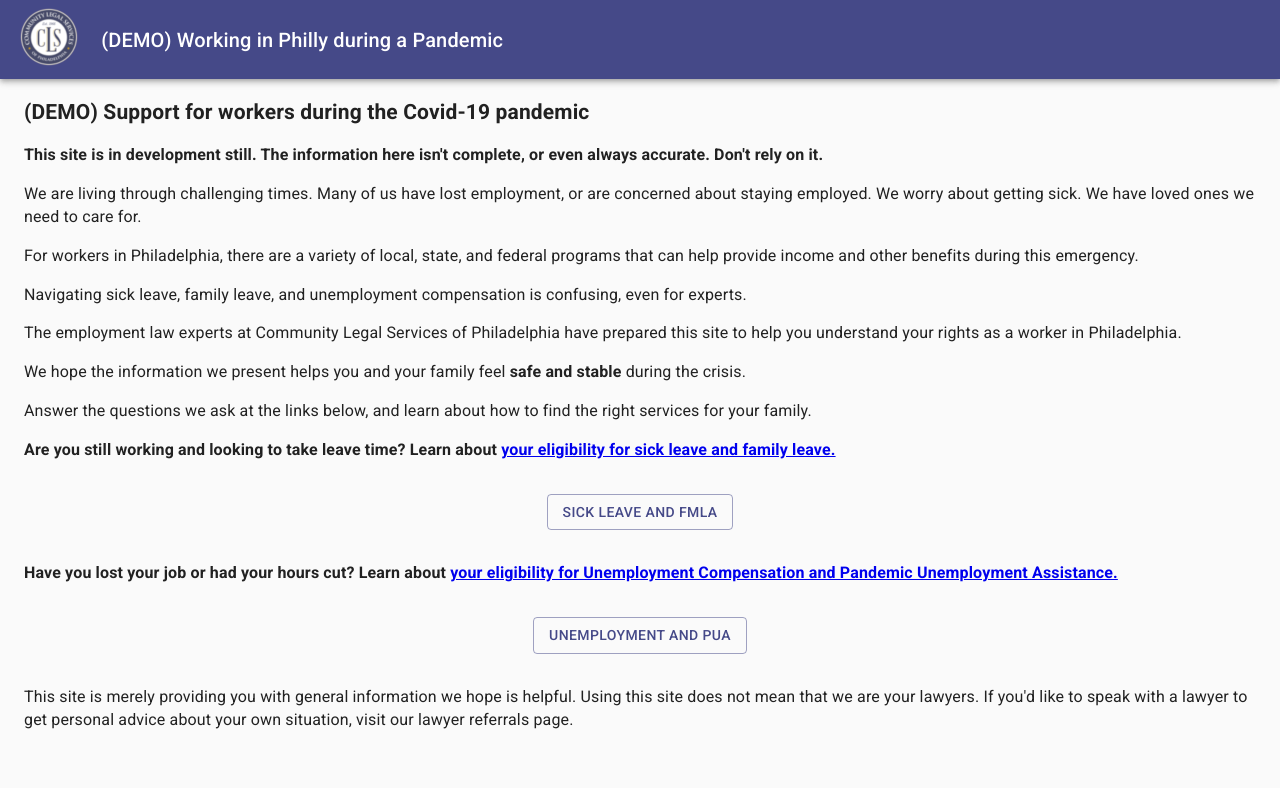
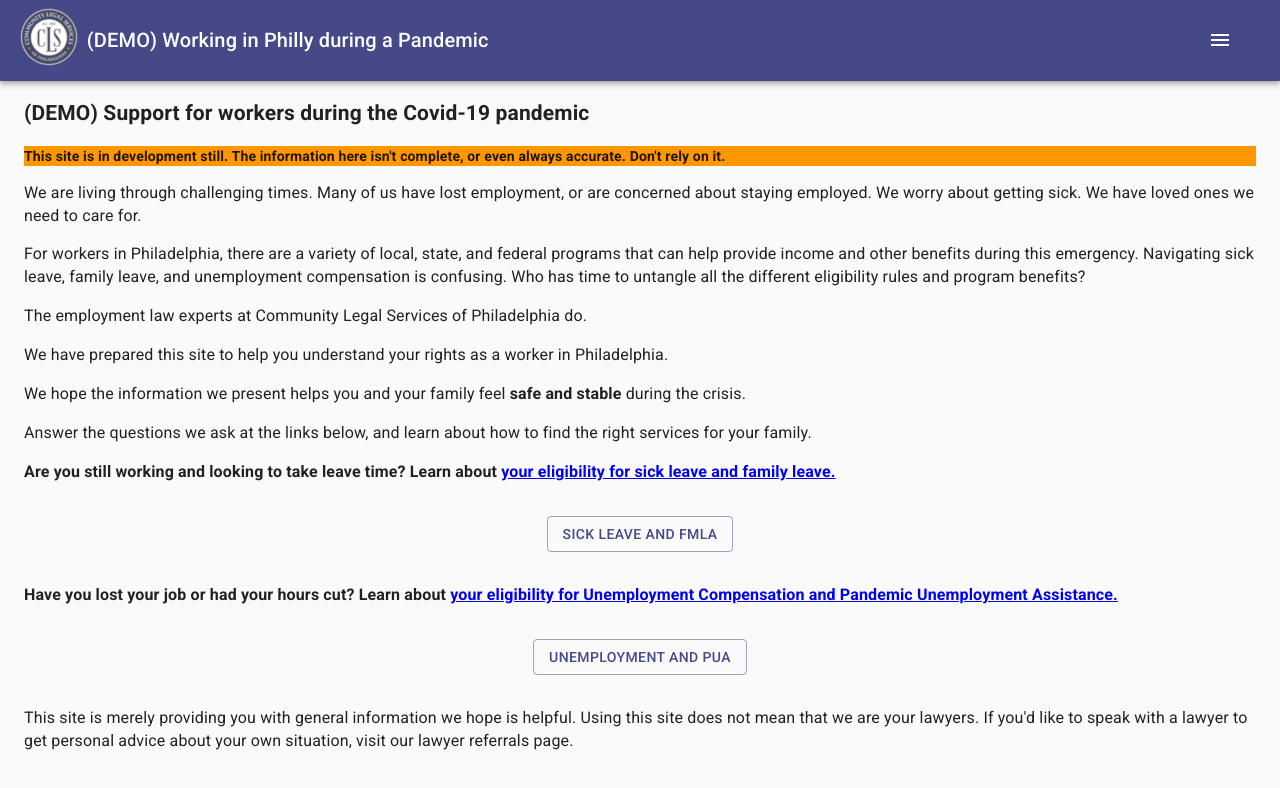
Before and after one commit to CLSPhila/philly-worker-support, a React (Create React App) app: page / in a window 1280 px wide. Shown: the top 788 px of the page. Built offline with nearby package versions, Linux system fonts and the light colour scheme.

Commit message:
added drawer for pages like /about, /privacypolicy, /findlegalhelp. might consider making these separate build targets, to keep the bundle size small.

```diff
--- a/package.json
+++ b/package.json
@@ -4,6 +4,7 @@
   "private": true,
   "dependencies": {
     "@material-ui/core": "^4.9.12",
+    "@material-ui/icons": "^4.9.1",
     "@testing-library/jest-dom": "^4.2.4",
     "@testing-library/react": "^9.3.2",
     "@testing-library/user-event": "^7.1.2",
--- a/src/App.js
+++ b/src/App.js
@@ -1,4 +1,4 @@
-import React from "react";
+import React, { useState } from "react";
 import { BrowserRouter as Router, Switch, Route } from "react-router-dom";
 import "./App.css";
 import { LandingPage } from "./components/pages/LandingPage";
@@ -20,14 +20,22 @@ import Link from "@material-ui/core/Link";
 import CSSBaseline from "@material-ui/core/CssBaseline";
 import Container from "@material-ui/core/Container";
 import IconButton from "@material-ui/core/IconButton";
-
+import MenuIcon from "@material-ui/icons/Menu";
+import Drawer from "@material-ui/core/Drawer";
+import List from "@material-ui/core/List";
+import ListItem from "@material-ui/core/ListItem";
+import ListItemText from "@material-ui/core/ListItemText";
 const useStyles = makeStyles((theme) => ({
   root: {
     flexGrow: 1,
   },
+  logoButton: {
+    marginright: theme.spacing(2),
+    padding: theme.spacing(0.3),
+  },
   menuButton: {
     marginRight: theme.spacing(2),
-    padding: theme.spacing(0.2),
+    padding: theme.spacing(1),
   },
   title: {
     flexGrow: 1,
@@ -50,6 +58,12 @@ const theme = createMuiTheme({
 function App() {
   const classes = useStyles();
 
+  const [isOpen, setOpen] = useState(false);
+
+  const toggleDrawer = (e) => {
+    setOpen(!isOpen);
+  };
+
   return (
     <React.Fragment>
       <CSSBaseline />
@@ -60,23 +74,45 @@ function App() {
               <Toolbar>
                 <IconButton
                   edge="start"
-                  className={classes.menuButton}
+                  className={classes.logoButton}
                   color="inherit"
                   aria-label="Community Legal Services site"
                 >
                   <Link href="https://clsphila.org">
-                    <img src="/logo70.png" />
+                    <img
+                      alt="Community Services of Philadelphia"
+                      src="/logo70.png"
+                    />
                   </Link>
                 </IconButton>
-                <Link component={RouterLink} to="/">
+                <Link component={RouterLink} to="/" className={classes.title}>
                   <Typography variant="h6" className={classes.title}>
                     (DEMO) Working in Philly during a Pandemic
                   </Typography>
                 </Link>
+                <IconButton
+                  edge="start"
+                  aria-label="menu"
+                  color="inherit"
+                  className={classes.menuButton}
+                  onClick={toggleDrawer}
+                >
+                  <MenuIcon />
+                </IconButton>
               </Toolbar>
             </AppBar>
           </nav>
           <Container>
+            <Drawer anchor="right" open={isOpen} onClose={() => setOpen(false)}>
+              <List>
+                <ListItem button component="a" href="about">
+                  <ListItemText>About this site</ListItemText>
+                </ListItem>
+                <ListItem button component="a" href="/referrals">
+                  <ListItemText>Find legal help</ListItemText>
+                </ListItem>
+              </List>
+            </Drawer>
             <Switch>
               <Route exact path={"/" + leaveBenefitsUrl}>
                 <LeaveBenefitsInterview />
--- a/src/components/pages/LandingPage.js
+++ b/src/components/pages/LandingPage.js
@@ -4,16 +4,17 @@ import { INTERVIEW_SLUG as leaveBenefitsUrl } from "../interviews/LeaveBenefitsQ
 import { INTERVIEW_SLUG as ucBenefitsUrl } from "../interviews/UCandPUAQuestions";
 import Button from "@material-ui/core/Button";
 import Box from "@material-ui/core/Box";
+
 export const LandingPage = () => {
   return (
     <div>
       <h2> (DEMO) Support for workers during the Covid-19 pandemic</h2>
-      <p>
+      <Box bgcolor="warning.main">
         <b>
           This site is in development still. The information here isn't
           complete, or even always accurate. Don't rely on it.
         </b>
-      </p>
+      </Box>
       <p>
         We are living through challenging times. Many of us have lost
         employment, or are concerned about staying employed. We worry about
@@ -23,24 +24,23 @@ export const LandingPage = () => {
       <p>
         For workers in Philadelphia, there are a variety of local, state, and
         federal programs that can help provide income and other benefits during
-        this emergency.
-      </p>
-      <p>
-        Navigating sick leave, family leave, and unemployment compensation is
-        confusing, even for experts.
+        this emergency. Navigating sick leave, family leave, and unemployment
+        compensation is confusing. Who has time to untangle all the different
+        eligibility rules and program benefits?
       </p>
       <p>
         The employment law experts at Community Legal Services of Philadelphia
-        have prepared this site to help you understand your rights as a worker
-        in Philadelphia.
+        do.
       </p>
       <p>
-        {" "}
-        We hope the information we present helps you and your family feel{" "}
-        <b> safe and stable </b> during the crisis.{" "}
+        We have prepared this site to help you understand your rights as a
+        worker in Philadelphia.
       </p>
       <p>
-        {" "}
+        We hope the information we present helps you and your family feel
+        <b> safe and stable </b> during the crisis.
+      </p>
+      <p>
         Answer the questions we ask at the links below, and learn about how to
         find the right services for your family.
       </p>
```
Also changed, not shown: 1 other file (tests, documents, lock files or other folders).
